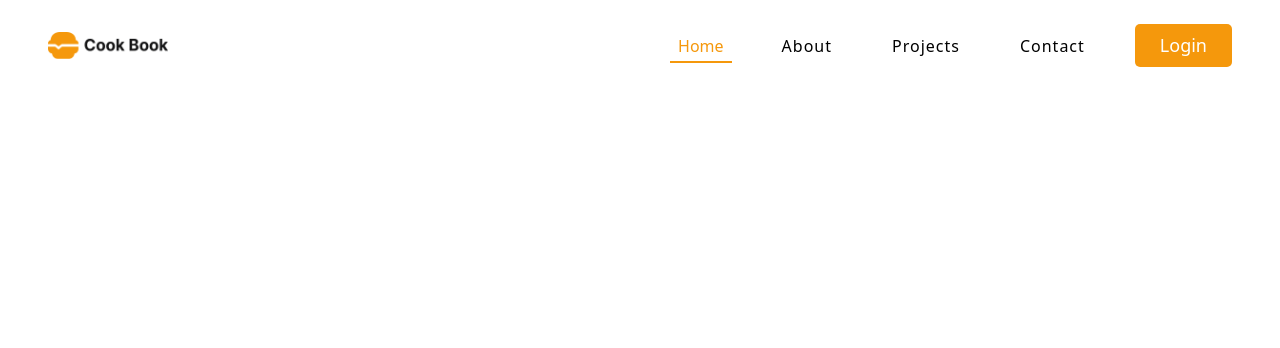
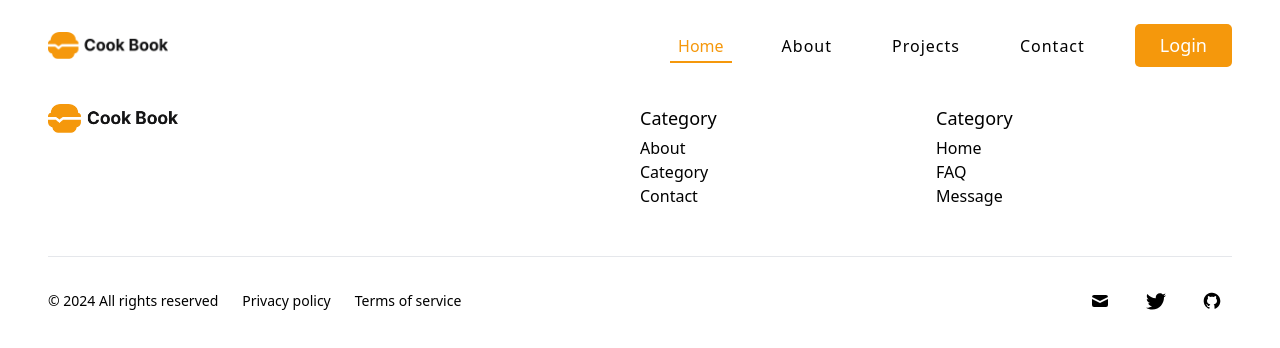
Before and after one commit to sabbir10s/cooking_book, a React (Vite) app: page / in a window 1280 px wide. Shown: the top 348 px of the page. Built offline with nearby package versions, Linux system fonts and the light colour scheme.

Commit message:
footer section added

```diff
--- /dev/null
+++ b/src/Components/Shared/Footer/Footer.jsx
@@ -0,0 +1,147 @@
+import { Link } from "react-router-dom";
+import logo from "../../../Assets/Images/logo.png";
+const Footer = () => {
+  const today = new Date();
+  const year = today.getFullYear();
+  return (
+    <footer className="py-6 dark:bg-gray-800 dark:text-gray-50">
+      <div className="container px-2 mx-auto space-y-6 divide-y dark:divide-gray-400 md:space-y-12 divide-opacity-50">
+        <div className="grid grid-cols-12">
+          <div className="pb-6 col-span-full md:pb-0 md:col-span-6">
+            <Link
+              to="/"
+              className="flex justify-center space-x-3 md:justify-start"
+            >
+              <img className="w-[130px]" src={logo} alt="" />
+            </Link>
+          </div>
+          <div className="col-span-6 text-center md:text-left md:col-span-3">
+            <p className="pb-1 text-lg font-medium">Category</p>
+            <ul>
+              <li>
+                <a
+                  rel="noopener noreferrer"
+                  href="#"
+                  className="hover:dark:text-violet-400"
+                >
+                  About
+                </a>
+              </li>
+              <li>
+                <a
+                  rel="noopener noreferrer"
+                  href="#"
+                  className="hover:dark:text-violet-400"
+                >
+                  Category
+                </a>
+              </li>
+              <li>
+                <a
+                  rel="noopener noreferrer"
+                  href="#"
+                  className="hover:dark:text-violet-400"
+                >
+                  Contact
+                </a>
+              </li>
+            </ul>
+          </div>
+          <div className="col-span-6 text-center md:text-left md:col-span-3">
+            <p className="pb-1 text-lg font-medium">Category</p>
+            <ul>
+              <li>
+                <a
+                  rel="noopener noreferrer"
+                  href="#"
+                  className="hover:dark:text-violet-400"
+                >
+                  Home
+                </a>
+              </li>
+              <li>
+                <a
+                  rel="noopener noreferrer"
+                  href="#"
+                  className="hover:dark:text-violet-400"
+                >
+                  FAQ
+                </a>
+              </li>
+              <li>
+                <a
+                  rel="noopener noreferrer"
+                  href="#"
+                  className="hover:dark:text-violet-400"
+                >
+                  Message
+                </a>
+              </li>
+            </ul>
+          </div>
+        </div>
+        <div className="grid justify-center pt-6 lg:justify-between">
+          <div className="flex flex-col self-center text-sm text-center md:block lg:col-start-1 md:space-x-6">
+            <span>&copy; {year} All rights reserved</span>
+            <a rel="noopener noreferrer" href="#">
+              <span>Privacy policy</span>
+            </a>
+            <a rel="noopener noreferrer" href="#">
+              <span>Terms of service</span>
+            </a>
+          </div>
+          <div className="flex justify-center pt-4 space-x-4 lg:pt-0 lg:col-end-13">
+            <a
+              rel="noopener noreferrer"
+              href="#"
+              title="Email"
+              className="flex items-center justify-center w-10 h-10 rounded-full dark:bg-violet-400 dark:text-gray-900"
+            >
+              <svg
+                xmlns="http://www.w3.org/2000/svg"
+                viewBox="0 0 20 20"
+                fill="currentColor"
+                className="w-5 h-5"
+              >
+                <path d="M2.003 5.884L10 9.882l7.997-3.998A2 2 0 0016 4H4a2 2 0 00-1.997 1.884z"></path>
+                <path d="M18 8.118l-8 4-8-4V14a2 2 0 002 2h12a2 2 0 002-2V8.118z"></path>
+              </svg>
+            </a>
+            <a
+              rel="noopener noreferrer"
+              href="#"
+              title="Twitter"
+              className="flex items-center justify-center w-10 h-10 rounded-full dark:bg-violet-400 dark:text-gray-900"
+            >
+              <svg
+                xmlns="http://www.w3.org/2000/svg"
+                viewBox="0 0 50 50"
+                fill="currentColor"
+                className="w-5 h-5"
+              >
+                <path d="M 50.0625 10.4375 C 48.214844 11.257813 46.234375 11.808594 44.152344 12.058594 C 46.277344 10.785156 47.910156 8.769531 48.675781 6.371094 C 46.691406 7.546875 44.484375 8.402344 42.144531 8.863281 C 40.269531 6.863281 37.597656 5.617188 34.640625 5.617188 C 28.960938 5.617188 24.355469 10.21875 24.355469 15.898438 C 24.355469 16.703125 24.449219 17.488281 24.625 18.242188 C 16.078125 17.8125 8.503906 13.71875 3.429688 7.496094 C 2.542969 9.019531 2.039063 10.785156 2.039063 12.667969 C 2.039063 16.234375 3.851563 19.382813 6.613281 21.230469 C 4.925781 21.175781 3.339844 20.710938 1.953125 19.941406 C 1.953125 19.984375 1.953125 20.027344 1.953125 20.070313 C 1.953125 25.054688 5.5 29.207031 10.199219 30.15625 C 9.339844 30.390625 8.429688 30.515625 7.492188 30.515625 C 6.828125 30.515625 6.183594 30.453125 5.554688 30.328125 C 6.867188 34.410156 10.664063 37.390625 15.160156 37.472656 C 11.644531 40.230469 7.210938 41.871094 2.390625 41.871094 C 1.558594 41.871094 0.742188 41.824219 -0.0585938 41.726563 C 4.488281 44.648438 9.894531 46.347656 15.703125 46.347656 C 34.617188 46.347656 44.960938 30.679688 44.960938 17.09375 C 44.960938 16.648438 44.949219 16.199219 44.933594 15.761719 C 46.941406 14.3125 48.683594 12.5 50.0625 10.4375 Z"></path>
+              </svg>
+            </a>
+            <a
+              rel="noopener noreferrer"
+              href="#"
+              title="GitHub"
+              className="flex items-center justify-center w-10 h-10 rounded-full dark:bg-violet-400 dark:text-gray-900"
+            >
+              <svg
+                xmlns="http://www.w3.org/2000/svg"
+                fill="currentColor"
+                viewBox="0 0 24 24"
+                className="w-5 h-5"
+              >
+                <path d="M10.9,2.1c-4.6,0.5-8.3,4.2-8.8,8.7c-0.5,4.7,2.2,8.9,6.3,10.5C8.7,21.4,9,21.2,9,20.8v-1.6c0,0-0.4,0.1-0.9,0.1 c-1.4,0-2-1.2-2.1-1.9c-0.1-0.4-0.3-0.7-0.6-1C5.1,16.3,5,16.3,5,16.2C5,16,5.3,16,5.4,16c0.6,0,1.1,0.7,1.3,1c0.5,0.8,1.1,1,1.4,1 c0.4,0,0.7-0.1,0.9-0.2c0.1-0.7,0.4-1.4,1-1.8c-2.3-0.5-4-1.8-4-4c0-1.1,0.5-2.2,1.2-3C7.1,8.8,7,8.3,7,7.6C7,7.2,7,6.6,7.3,6 c0,0,1.4,0,2.8,1.3C10.6,7.1,11.3,7,12,7s1.4,0.1,2,0.3C15.3,6,16.8,6,16.8,6C17,6.6,17,7.2,17,7.6c0,0.8-0.1,1.2-0.2,1.4 c0.7,0.8,1.2,1.8,1.2,3c0,2.2-1.7,3.5-4,4c0.6,0.5,1,1.4,1,2.3v2.6c0,0.3,0.3,0.6,0.7,0.5c3.7-1.5,6.3-5.1,6.3-9.3 C22,6.1,16.9,1.4,10.9,2.1z"></path>
+              </svg>
+            </a>
+          </div>
+        </div>
+      </div>
+    </footer>
+  );
+};
+
+export default Footer;
--- a/src/Layout/Main.jsx
+++ b/src/Layout/Main.jsx
@@ -1,11 +1,13 @@
 import { Outlet } from "react-router-dom";
 import Navbar from "../Components/Shared/Navbar/Navbar";
+import Footer from "../Components/Shared/Footer/Footer";
 
 const Main = () => {
   return (
     <div className="font-SourceSans">
       <Navbar />
       <Outlet />
+      <Footer />
     </div>
   );
 };
```
